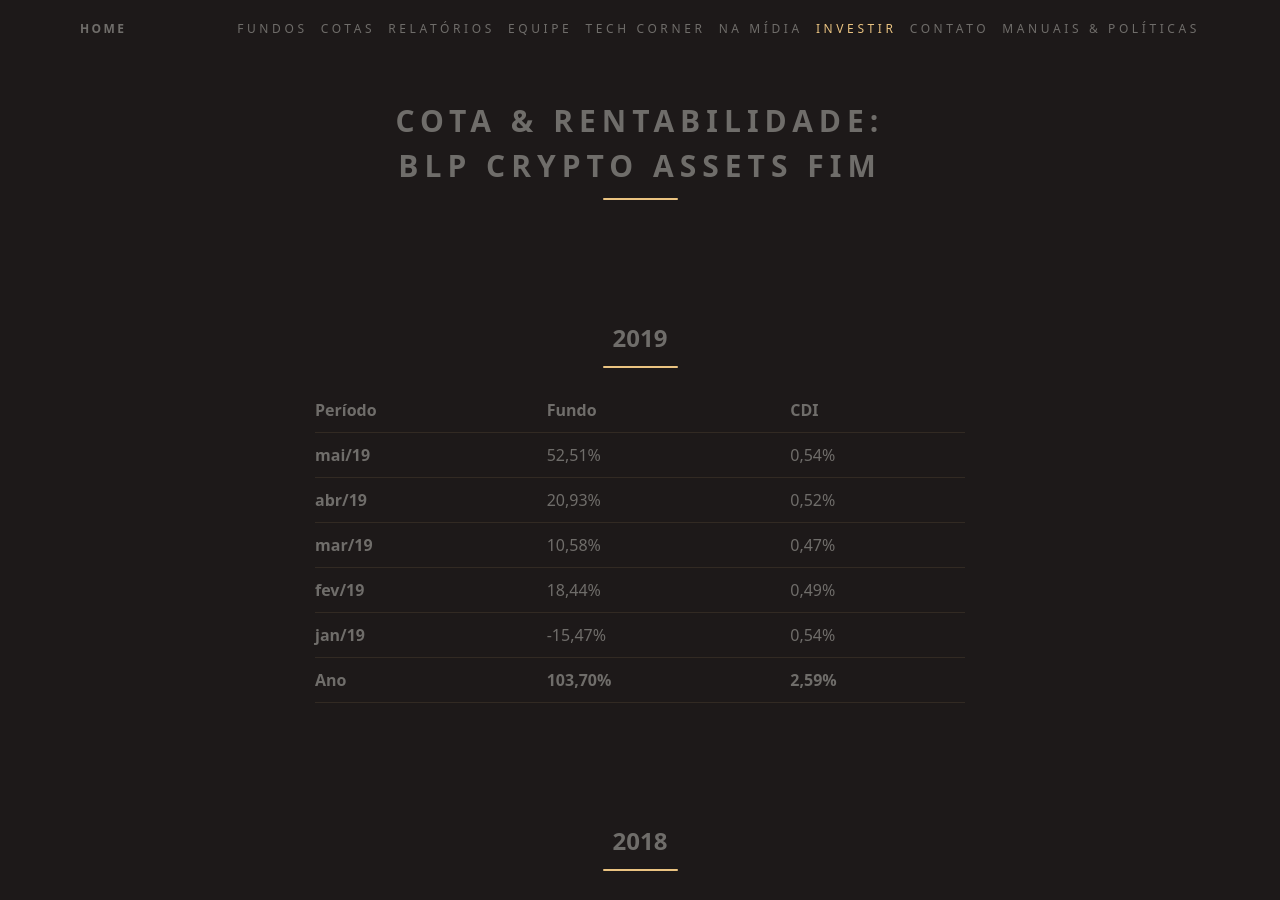
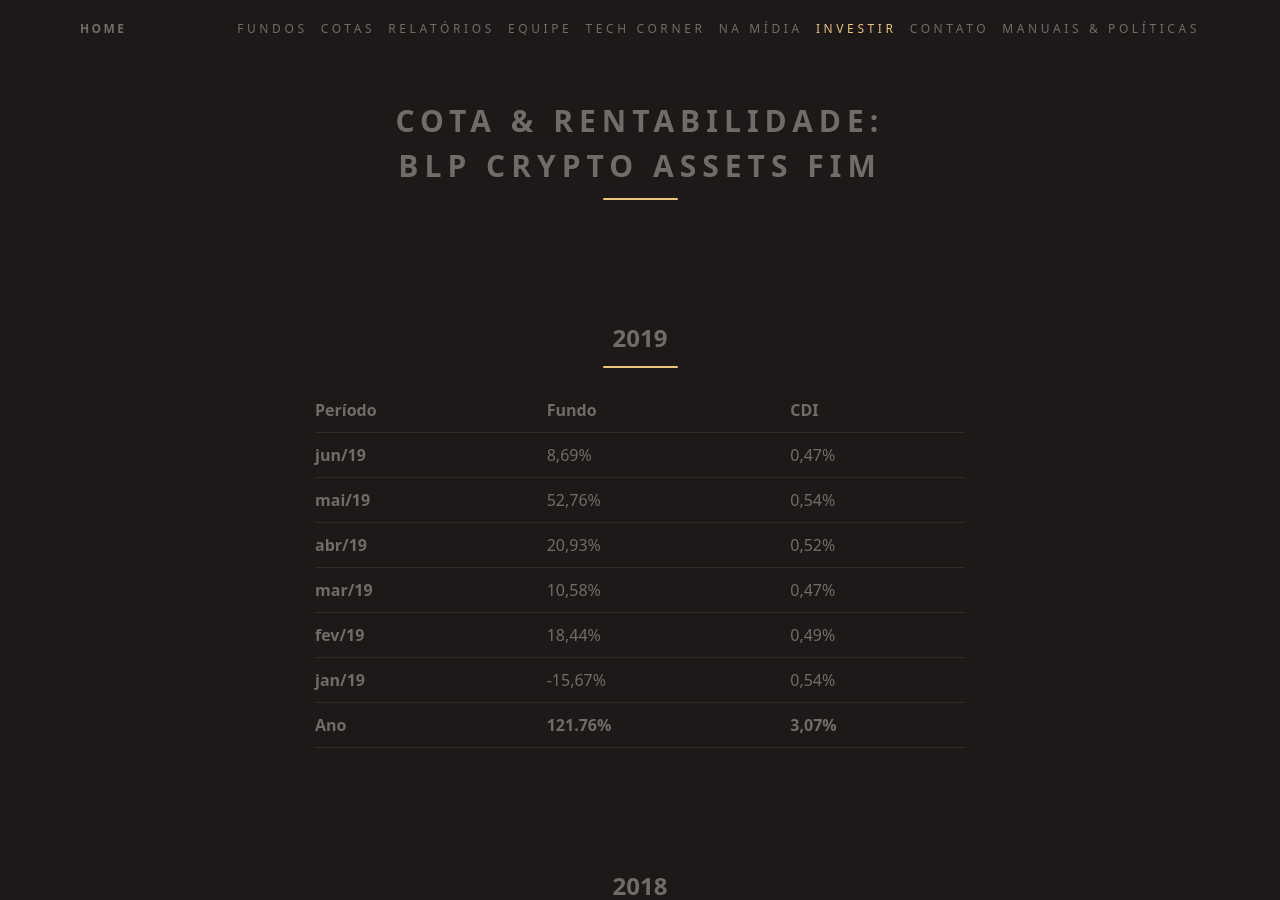
Before and after one commit to ateliedetemas/blpcrypto, a Jekyll site: the page built from _pages/rentabilidade/assets-fim.md, in a window 1280 px wide and 900 px high. Built offline with Jekyll 4.4.1, drawn with Linux system fonts in a browser that asks for light colours.

Commit message:
Update assets-fim.md

```diff
--- a/_pages/rentabilidade/assets-fim.md
+++ b/_pages/rentabilidade/assets-fim.md
@@ -9,12 +9,13 @@ permalink: "/rentabilidade/assets-fim/"
 
 Período | Fundo | CDI
 ---|---|---
-**mai/19** | 52,51% | 0,54%
+**jun/19** | 8,69% | 0,47%
+**mai/19** | 52,76% | 0,54%
 **abr/19** | 20,93% | 0,52%
 **mar/19** | 10,58% | 0,47%
 **fev/19** | 18,44% | 0,49%
-**jan/19** | -15,47% | 0,54%
-**Ano**  | **103,70%** | **2,59%**
+**jan/19** | -15,67% | 0,54%
+**Ano**  | **121.76%** | **3,07%**
 
 ## 2018
 
```
